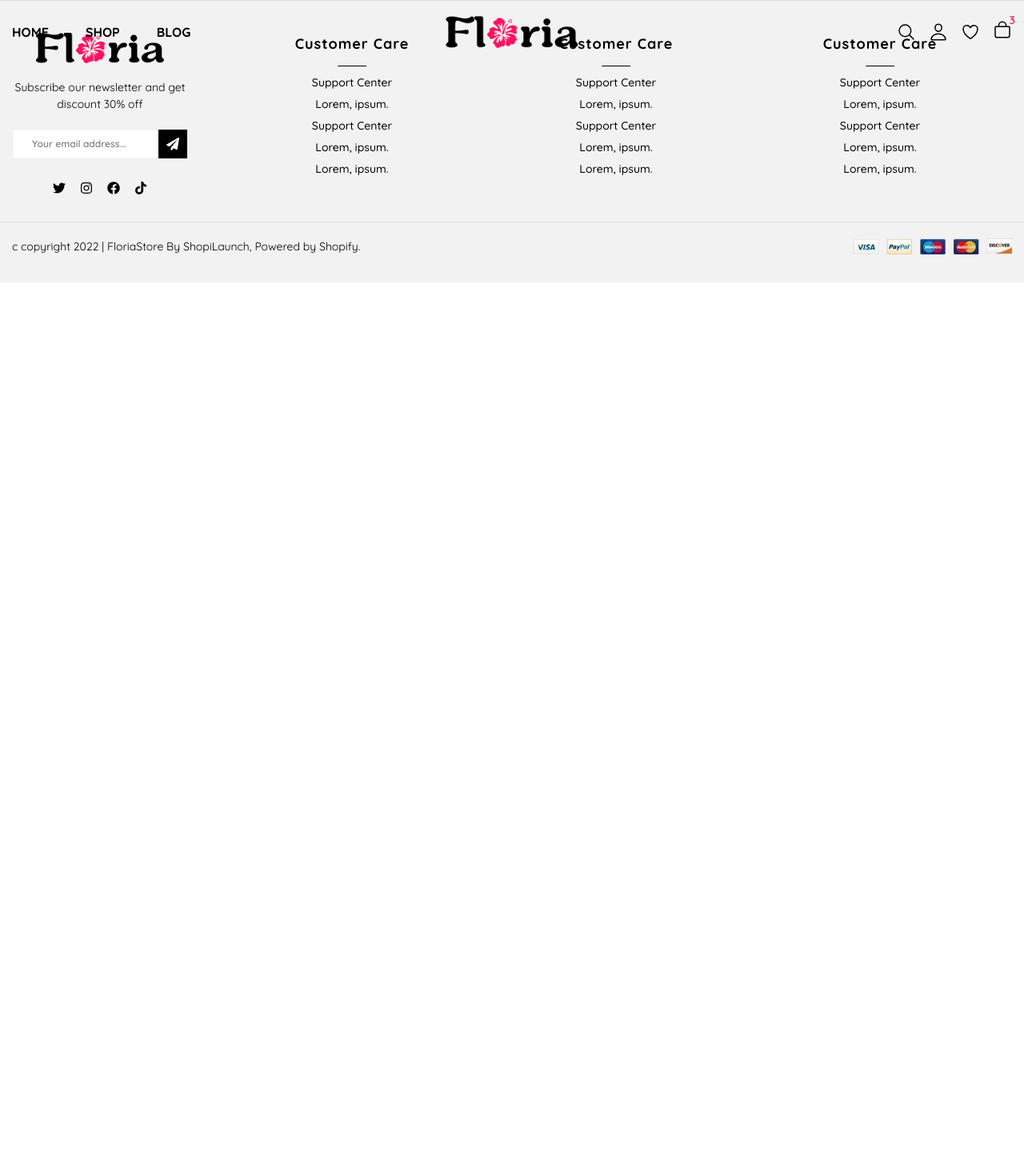
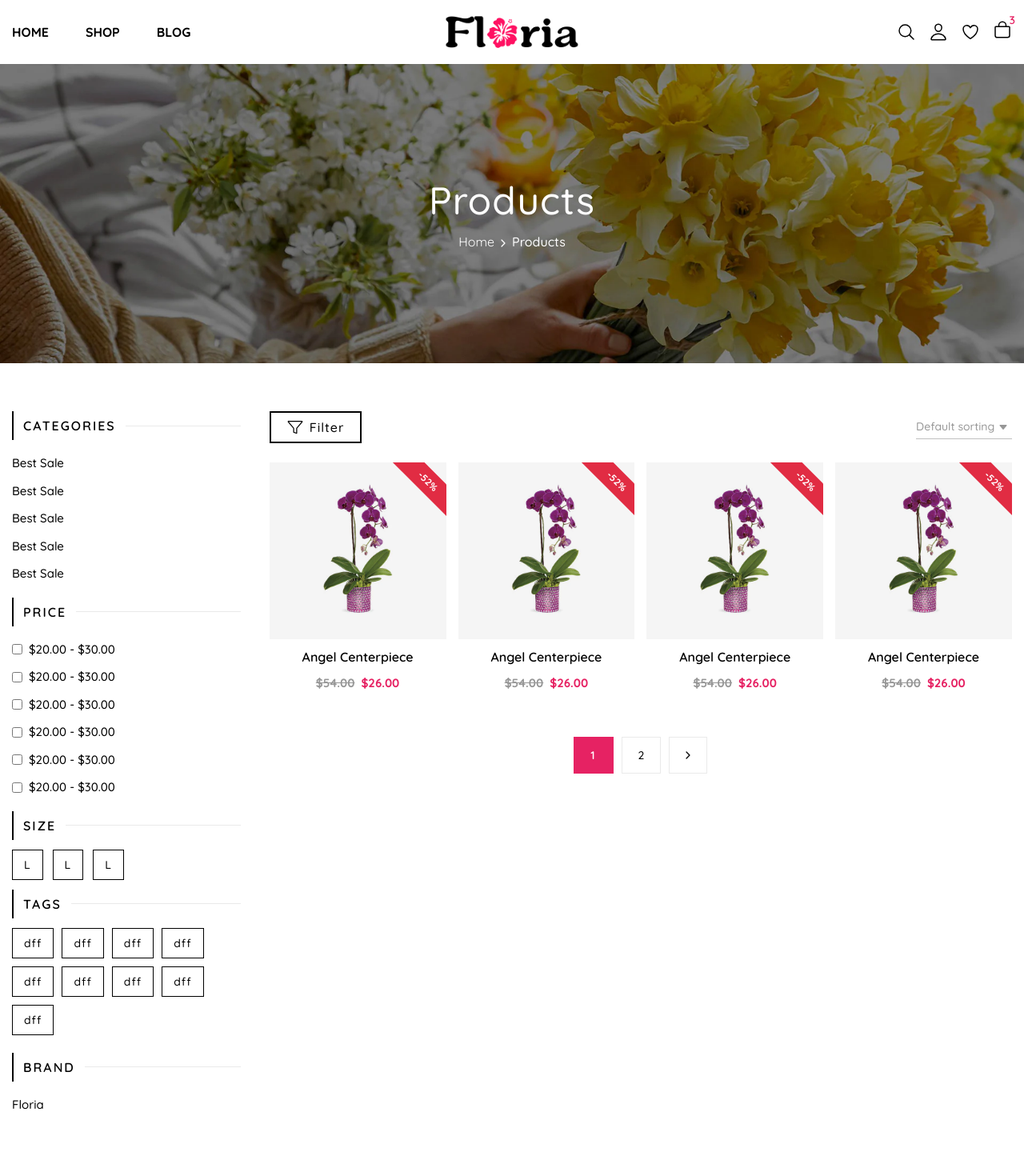
Before and after one commit to grenno1606/FloriaGren, a React (Vite) app: page /products in a window 1280 px wide. Shown: the top 1470 px of the page at 80% size. Before the commit the page ends 800 px from the top, so only its background shows below. Built offline with nearby package versions, Linux system fonts and the light colour scheme.

Commit message:
feature: implement ui products page

```diff
--- /dev/null
+++ b/src/components/common/Breadcrumb.jsx
@@ -0,0 +1,48 @@
+import { twMerge } from "tailwind-merge";
+import { IoChevronForwardOutline } from "react-icons/io5";
+import { Link } from "react-router";
+import { IMG_BGPAGE1 } from "../../contants/images";
+
+function Breadcrumb({ children, isBg = true }) {
+  return (
+    <div
+      style={{
+        backgroundImage: isBg ? `url(${IMG_BGPAGE1})` : undefined,
+      }}
+      className={twMerge(
+        "bg-gray-100 py-2.5 px-[15px]",
+        isBg &&
+          "px-0 bg-transparent py-[70px] bg-no-repeat bg-cover bg-center text-center lg:py-[140px]"
+      )}
+    >
+      <h2
+        className={twMerge(
+          "text-5xl font-medium text-white tracking-[1px] leading-[60px] mb-2.5 hidden",
+          isBg && "block"
+        )}
+      >
+        {children}
+      </h2>
+      <div>
+        <span
+          className={twMerge(
+            "text-black text-base font-normal",
+            isBg && "text-white"
+          )}
+        >
+          <Link to="/">Home</Link>
+          <IoChevronForwardOutline className="inline-block mx-1 text-sm" />
+        </span>
+        <span
+          className={twMerge(
+            "text-pink-dark text-base font-medium py-1.5",
+            isBg && "text-white"
+          )}
+        >
+          {children}
+        </span>
+      </div>
+    </div>
+  );
+}
+export { Breadcrumb };
--- /dev/null
+++ b/src/components/common/Filter.jsx
@@ -0,0 +1,18 @@
+import { IoCaretDownOutline, IoFunnelOutline } from "react-icons/io5";
+
+function Filter() {
+  return (
+    <div className="py-6 flex justify-between items-center cursor-pointer">
+      <div className="flex items-center gap-2 py-1.5 px-5 border-2 border-solid border-black hover:border-pink-dark hover:bg-pink-dark hover:*:text-white">
+        <IoFunnelOutline className="text-[20px]" />
+        <p className="font-medium text-black tracking-[1px]">Filter</p>
+      </div>
+      <div>
+        <button className="text-gray-600 text-sm font-medium min-w-[120px] text-left border-b border-solid border-gray-450 pb-[5px] relative cursor-pointer">
+          Default sorting <IoCaretDownOutline className="inline-block" />
+        </button>
+      </div>
+    </div>
+  );
+}
+export { Filter };
--- /dev/null
+++ b/src/components/common/PagiNav.jsx
@@ -0,0 +1,15 @@
+import { IoChevronForwardOutline } from "react-icons/io5";
+import { Button } from "../buttons/Button";
+
+function PagiNav() {
+  return (
+    <div className="flex items-center justify-center pb-5 mb-8 gap-2.5">
+      <Button variant="third">1</Button>
+      <Button variant="outline">2</Button>
+      <Button variant="outline" className="py-[15px] px-4">
+        <IoChevronForwardOutline />
+      </Button>
+    </div>
+  );
+}
+export { PagiNav };
--- /dev/null
+++ b/src/components/common/TitleFilter.jsx
@@ -0,0 +1,11 @@
+function TitleFilter({ children }) {
+  return (
+    <div className="my-3 flex items-center gap-3 border-l-2 border-l-black py-1.5 pl-3">
+      <h2 className="text-[15px] font-semibold tracking-[2px] uppercase sm:text-base">
+        {children}
+      </h2>
+      <span className="bg-gray-300 grow h-[1px]"></span>
+    </div>
+  );
+}
+export { TitleFilter };
--- a/src/pages/ProductsPage.jsx
+++ b/src/pages/ProductsPage.jsx
@@ -1,4 +1,187 @@
+import { IoChevronForwardOutline } from "react-icons/io5";
+import { Breadcrumb } from "../components/common/Breadcrumb";
+import { TitleFilter } from "../components/common/TitleFilter";
+import { Button } from "../components/buttons/Button";
+import { PagiNav } from "../components/common/PagiNav";
+import { Filter } from "../components/common/Filter";
+import { ProductItem } from "../components/products/ProductItem";
+import { IMG_PRODUCT1 } from "../contants/images";
+import { Link } from "react-router";
+
 function ProductsPage() {
-  return <div></div>;
+  return (
+    <div className="my-16 xl:mt-20">
+      <Breadcrumb>Products</Breadcrumb>
+      <div className="wrapper lg:flex lg:gap-3 mt-9">
+        <div className="lg:w-1/4 py-3 pr-6">
+          <TitleFilter>CATEGORIES</TitleFilter>
+          <p className="*:text-[15px] *:capitalize *:font-medium *:py-1.5 *:cursor-pointer *:hover:text-pink-dark">
+            <Link className="group flex items-center">
+              <IoChevronForwardOutline className="hidden group-hover:block" />{" "}
+              Best sale
+            </Link>
+            <Link className="group flex items-center">
+              <IoChevronForwardOutline className="hidden group-hover:block" />{" "}
+              Best sale
+            </Link>
+            <Link className="group flex items-center">
+              <IoChevronForwardOutline className="hidden group-hover:block" />{" "}
+              Best sale
+            </Link>
+            <Link className="group flex items-center">
+              <IoChevronForwardOutline className="hidden group-hover:block" />{" "}
+              Best sale
+            </Link>
+            <Link className="group flex items-center">
+              <IoChevronForwardOutline className="hidden group-hover:block" />{" "}
+              Best sale
+            </Link>
+          </p>
+          <TitleFilter>PRICE</TitleFilter>
+          <ul className="*:text-[15px] *:capitalize *:font-medium *:py-1.5 *:cursor-pointer *:hover:text-pink-dark">
+            <li className="flex gap-2 items-center">
+              <input type="checkbox" />
+              <p>$20.00 - $30.00</p>
+            </li>
+            <li className="flex gap-2 items-center">
+              <input type="checkbox" />
+              <p>$20.00 - $30.00</p>
+            </li>
+            <li className="flex gap-2 items-center">
+              <input type="checkbox" />
+              <p>$20.00 - $30.00</p>
+            </li>
+            <li className="flex gap-2 items-center">
+              <input type="checkbox" />
+              <p>$20.00 - $30.00</p>
+            </li>
+            <li className="flex gap-2 items-center">
+              <input type="checkbox" />
+              <p>$20.00 - $30.00</p>
+            </li>
+            <li className="flex gap-2 items-center">
+              <input type="checkbox" />
+              <p>$20.00 - $30.00</p>
+            </li>
+          </ul>
+          <TitleFilter>SIZE</TitleFilter>
+          <ul className="flex gap-3 items-center">
+            <li>
+              <Button variant="outlineBlack" shape="square">
+                L
+              </Button>
+            </li>
+            <li>
+              <Button variant="outlineBlack" shape="square">
+                L
+              </Button>
+            </li>
+            <li>
+              <Button variant="outlineBlack" shape="square">
+                L
+              </Button>
+            </li>
+          </ul>
+          <TitleFilter>TAGS</TitleFilter>
+          <ul className="flex items-center flex-wrap *:mr-2.5 *:mb-2.5">
+            <li>
+              <Button variant="outlineBlack" shape="square">
+                dff
+              </Button>
+            </li>
+            <li>
+              <Button variant="outlineBlack" shape="square">
+                dff
+              </Button>
+            </li>
+            <li>
+              <Button variant="outlineBlack" shape="square">
+                dff
+              </Button>
+            </li>
+            <li>
+              <Button variant="outlineBlack" shape="square">
+                dff
+              </Button>
+            </li>
+            <li>
+              <Button variant="outlineBlack" shape="square">
+                dff
+              </Button>
+            </li>
+            <li>
+              <Button variant="outlineBlack" shape="square">
+                dff
+              </Button>
+            </li>
+            <li>
+              <Button variant="outlineBlack" shape="square">
+                dff
+              </Button>
+            </li>
+            <li>
+              <Button variant="outlineBlack" shape="square">
+                dff
+              </Button>
+            </li>
+            <li>
+              <Button variant="outlineBlack" shape="square">
+                dff
+              </Button>
+            </li>
+          </ul>
+          <TitleFilter>BRAND</TitleFilter>
+          <ul className="*:text-[15px] *:capitalize *:font-medium *:py-1.5 *:cursor-pointer *:hover:text-pink-dark">
+            <li className="group flex items-center">
+              <IoChevronForwardOutline className="hidden group-hover:block" />{" "}
+              Floria
+            </li>
+          </ul>
+        </div>
+        <div className="lg:w-3/4">
+          <Filter />
+          <div className="flex flex-wrap justify-between *:w-1/2 *:px-[7.5px] -mx-[7.5px] md:*:w-1/3 xl:*:w-1/4">
+            <div>
+              <ProductItem
+                img={IMG_PRODUCT1}
+                salePercent="-52%"
+                name="Angel Centerpiece"
+                originalPrice="$54.00"
+                price="$26.00"
+              />
+            </div>
+            <div>
+              <ProductItem
+                img={IMG_PRODUCT1}
+                salePercent="-52%"
+                name="Angel Centerpiece"
+                originalPrice="$54.00"
+                price="$26.00"
+              />
+            </div>
+            <div>
+              <ProductItem
+                img={IMG_PRODUCT1}
+                salePercent="-52%"
+                name="Angel Centerpiece"
+                originalPrice="$54.00"
+                price="$26.00"
+              />
+            </div>
+            <div>
+              <ProductItem
+                img={IMG_PRODUCT1}
+                salePercent="-52%"
+                name="Angel Centerpiece"
+                originalPrice="$54.00"
+                price="$26.00"
+              />
+            </div>
+          </div>
+          <PagiNav />
+        </div>
+      </div>
+    </div>
+  );
 }
 export { ProductsPage };
```
